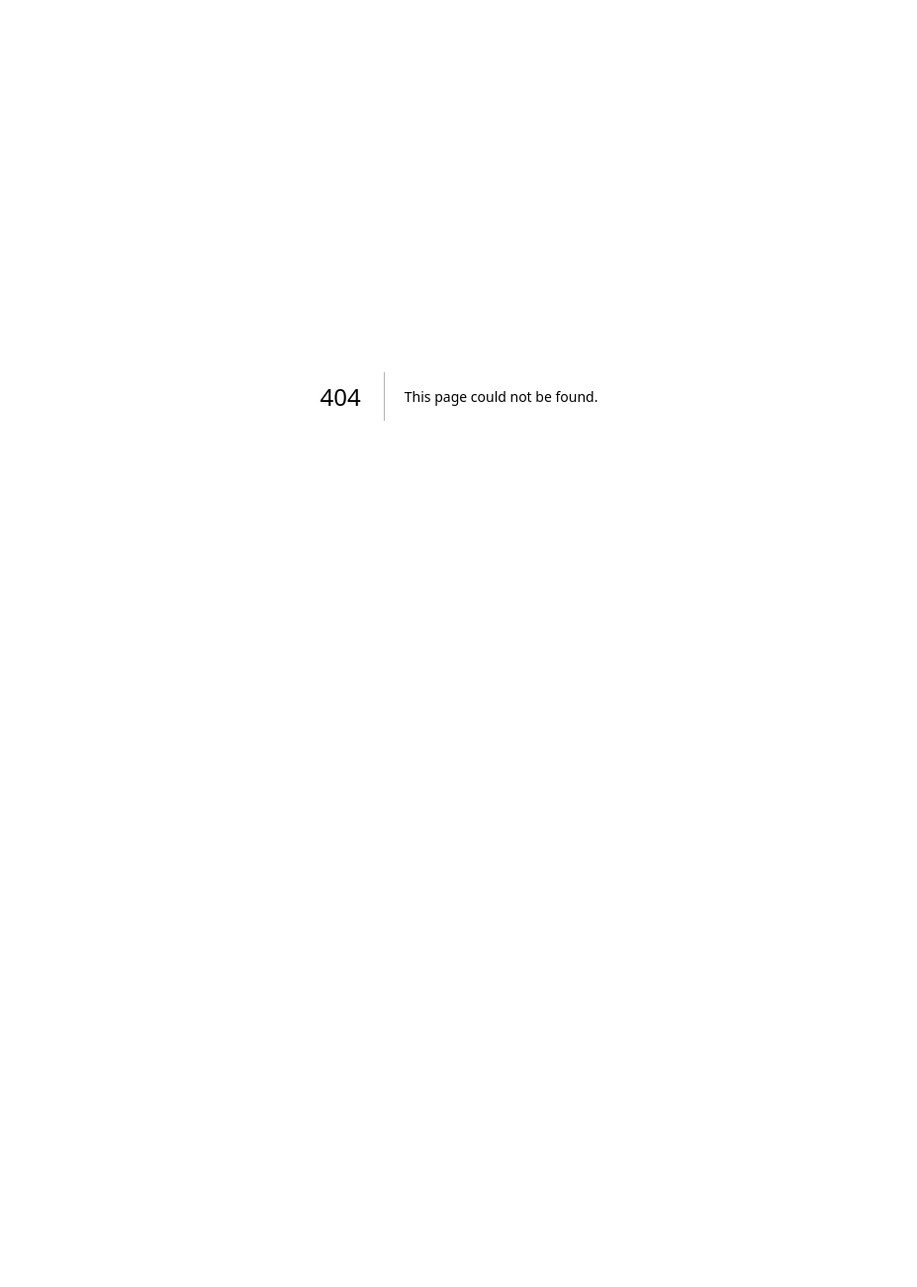
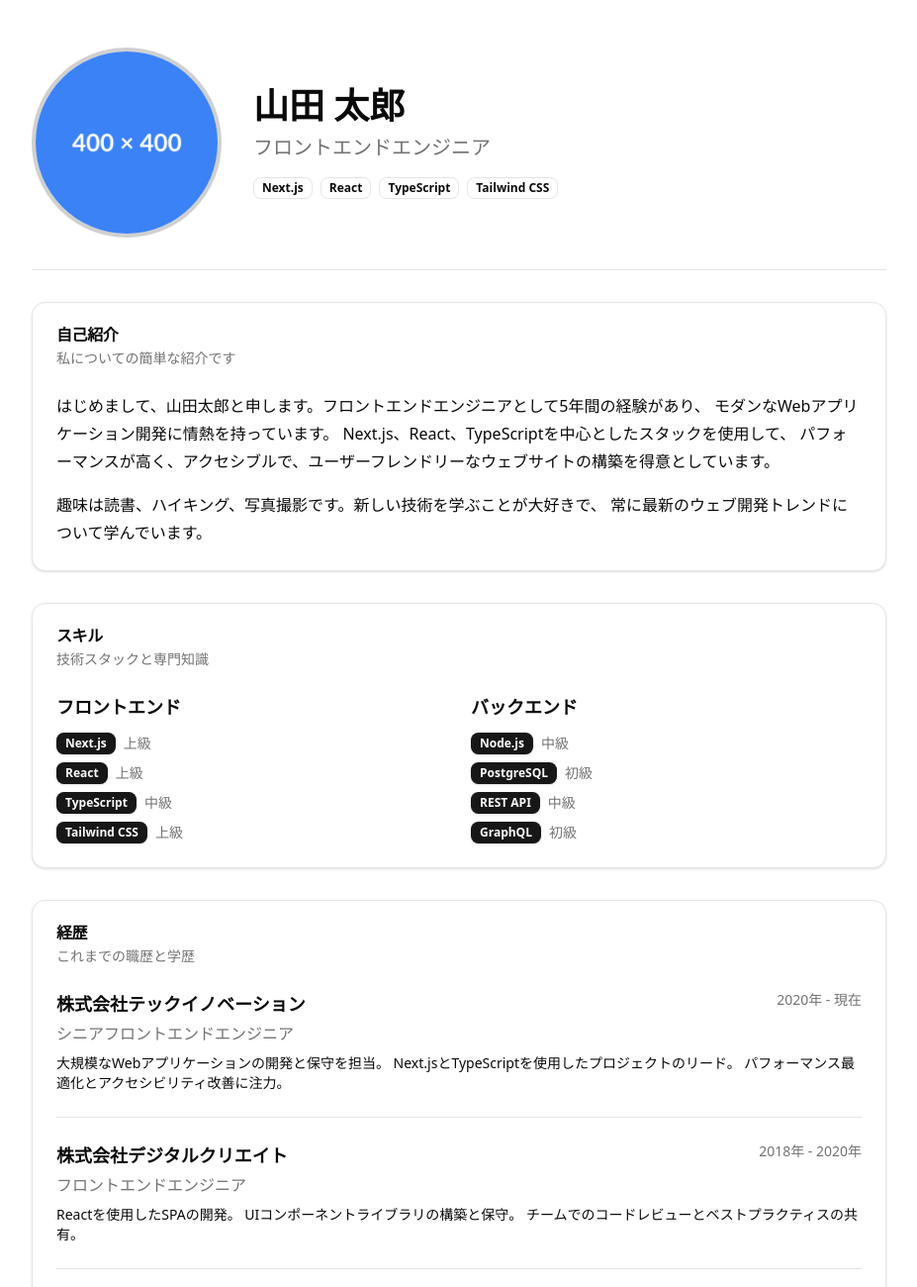
Before and after one commit to takunagai/nextjs-boilerplate, a Next.js app: page /about in a window 1280 px wide. Before the commit this address had no page. Shown: the top 1300 px of the page at 99% size, without its empty margins (176-1103 px from the left). Before the commit the page ends 800 px from the top, so only its background shows below. Built offline with nearby package versions, Linux system fonts and the light colour scheme.

Commit message:
ダミーのアバウトページの追加

```diff
--- /dev/null
+++ b/src/app/about/page.tsx
@@ -0,0 +1,280 @@
+import { Card, CardContent, CardDescription, CardHeader, CardTitle } from "@/components/ui/card";
+import { Separator } from "@/components/ui/separator";
+import { Badge } from "@/components/ui/badge";
+import Image from "next/image";
+import Link from "next/link";
+
+export const metadata = {
+	title: "自己紹介 | Next.js Boilerplate",
+	description: "Next.js Boilerplateプロジェクトの自己紹介ページです。",
+};
+
+export default function AboutPage() {
+	return (
+		<div className="container mx-auto py-12 px-4 max-w-4xl">
+			<div className="flex flex-col gap-8">
+				{/* ヘッダーセクション */}
+				<div className="flex flex-col md:flex-row gap-8 items-center">
+					<div className="relative w-48 h-48 rounded-full overflow-hidden border-4 border-primary/20">
+						<Image
+							src="/profile-placeholder.jpg"
+							alt="プロフィール画像"
+							fill
+							className="object-cover"
+							priority
+						/>
+					</div>
+					<div className="text-center md:text-left">
+						<h1 className="text-4xl font-bold mb-2">山田 太郎</h1>
+						<p className="text-xl text-muted-foreground mb-4">
+							フロントエンドエンジニア
+						</p>
+						<div className="flex flex-wrap gap-2 justify-center md:justify-start">
+							<Badge variant="outline">Next.js</Badge>
+							<Badge variant="outline">React</Badge>
+							<Badge variant="outline">TypeScript</Badge>
+							<Badge variant="outline">Tailwind CSS</Badge>
+						</div>
+					</div>
+				</div>
+
+				<Separator />
+
+				{/* 自己紹介セクション */}
+				<Card>
+					<CardHeader>
+						<CardTitle>自己紹介</CardTitle>
+						<CardDescription>
+							私についての簡単な紹介です
+						</CardDescription>
+					</CardHeader>
+					<CardContent>
+						<p className="leading-7 mb-4">
+							はじめまして、山田太郎と申します。フロントエンドエンジニアとして5年間の経験があり、
+							モダンなWebアプリケーション開発に情熱を持っています。
+							Next.js、React、TypeScriptを中心としたスタックを使用して、
+							パフォーマンスが高く、アクセシブルで、ユーザーフレンドリーなウェブサイトの構築を得意としています。
+						</p>
+						<p className="leading-7">
+							趣味は読書、ハイキング、写真撮影です。新しい技術を学ぶことが大好きで、
+							常に最新のウェブ開発トレンドについて学んでいます。
+						</p>
+					</CardContent>
+				</Card>
+
+				{/* スキルセクション */}
+				<Card>
+					<CardHeader>
+						<CardTitle>スキル</CardTitle>
+						<CardDescription>
+							技術スタックと専門知識
+						</CardDescription>
+					</CardHeader>
+					<CardContent>
+						<div className="grid grid-cols-1 md:grid-cols-2 gap-6">
+							<div>
+								<h3 className="text-lg font-semibold mb-3">
+									フロントエンド
+								</h3>
+								<ul className="space-y-2">
+									<li className="flex items-center gap-2">
+										<Badge>Next.js</Badge>
+										<span className="text-sm text-muted-foreground">
+											上級
+										</span>
+									</li>
+									<li className="flex items-center gap-2">
+										<Badge>React</Badge>
+										<span className="text-sm text-muted-foreground">
+											上級
+										</span>
+									</li>
+									<li className="flex items-center gap-2">
+										<Badge>TypeScript</Badge>
+										<span className="text-sm text-muted-foreground">
+											中級
+										</span>
+									</li>
+									<li className="flex items-center gap-2">
+										<Badge>Tailwind CSS</Badge>
+										<span className="text-sm text-muted-foreground">
+											上級
+										</span>
+									</li>
+								</ul>
+							</div>
+							<div>
+								<h3 className="text-lg font-semibold mb-3">
+									バックエンド
+								</h3>
+								<ul className="space-y-2">
+									<li className="flex items-center gap-2">
+										<Badge>Node.js</Badge>
+										<span className="text-sm text-muted-foreground">
+											中級
+										</span>
+									</li>
+									<li className="flex items-center gap-2">
+										<Badge>PostgreSQL</Badge>
+										<span className="text-sm text-muted-foreground">
+											初級
+										</span>
+									</li>
+									<li className="flex items-center gap-2">
+										<Badge>REST API</Badge>
+										<span className="text-sm text-muted-foreground">
+											中級
+										</span>
+									</li>
+									<li className="flex items-center gap-2">
+										<Badge>GraphQL</Badge>
+										<span className="text-sm text-muted-foreground">
+											初級
+										</span>
+									</li>
+								</ul>
+							</div>
+						</div>
+					</CardContent>
+				</Card>
+
+				{/* 経歴セクション */}
+				<Card>
+					<CardHeader>
+						<CardTitle>経歴</CardTitle>
+						<CardDescription>
+							これまでの職歴と学歴
+						</CardDescription>
+					</CardHeader>
+					<CardContent>
+						<div className="space-y-6">
+							<div>
+								<div className="flex justify-between items-start mb-1">
+									<h3 className="text-lg font-semibold">
+										株式会社テックイノベーション
+									</h3>
+									<span className="text-sm text-muted-foreground">
+										2020年 - 現在
+									</span>
+								</div>
+								<p className="text-muted-foreground mb-2">
+									シニアフロントエンドエンジニア
+								</p>
+								<p className="text-sm">
+									大規模なWebアプリケーションの開発と保守を担当。
+									Next.jsとTypeScriptを使用したプロジェクトのリード。
+									パフォーマンス最適化とアクセシビリティ改善に注力。
+								</p>
+							</div>
+							<Separator />
+							<div>
+								<div className="flex justify-between items-start mb-1">
+									<h3 className="text-lg font-semibold">
+										株式会社デジタルクリエイト
+									</h3>
+									<span className="text-sm text-muted-foreground">
+										2018年 - 2020年
+									</span>
+								</div>
+								<p className="text-muted-foreground mb-2">
+									フロントエンドエンジニア
+								</p>
+								<p className="text-sm">
+									Reactを使用したSPAの開発。
+									UIコンポーネントライブラリの構築と保守。
+									チームでのコードレビューとベストプラクティスの共有。
+								</p>
+							</div>
+							<Separator />
+							<div>
+								<div className="flex justify-between items-start mb-1">
+									<h3 className="text-lg font-semibold">
+										東京工科大学
+									</h3>
+									<span className="text-sm text-muted-foreground">
+										2014年 - 2018年
+									</span>
+								</div>
+								<p className="text-muted-foreground mb-2">
+									情報工学部 情報システム学科
+								</p>
+								<p className="text-sm">
+									Webアプリケーション開発と情報システム設計を専攻。
+									卒業プロジェクトでは学内イベント管理システムを開発。
+								</p>
+							</div>
+						</div>
+					</CardContent>
+				</Card>
+
+				{/* お問い合わせセクション */}
+				<Card>
+					<CardHeader>
+						<CardTitle>お問い合わせ</CardTitle>
+						<CardDescription>
+							ご連絡はこちらからお願いします
+						</CardDescription>
+					</CardHeader>
+					<CardContent>
+						<div className="flex flex-col md:flex-row gap-4 justify-between">
+							<div className="space-y-2">
+								<p className="text-sm text-muted-foreground">
+									メール
+								</p>
+								<p>
+									<a
+										href="mailto:example@example.com"
+										className="text-primary hover:underline"
+									>
+										example@example.com
+									</a>
+								</p>
+							</div>
+							<div className="space-y-2">
+								<p className="text-sm text-muted-foreground">
+									SNS
+								</p>
+								<div className="flex gap-4">
+									<a
+										href="https://github.com/"
+										target="_blank"
+										rel="noopener noreferrer"
+										className="text-primary hover:underline"
+									>
+										GitHub
+									</a>
+									<a
+										href="https://twitter.com/"
+										target="_blank"
+										rel="noopener noreferrer"
+										className="text-primary hover:underline"
+									>
+										Twitter
+									</a>
+									<a
+										href="https://linkedin.com/"
+										target="_blank"
+										rel="noopener noreferrer"
+										className="text-primary hover:underline"
+									>
+										LinkedIn
+									</a>
+								</div>
+							</div>
+						</div>
+					</CardContent>
+				</Card>
+
+				{/* フッター */}
+				<div className="mt-8 text-center">
+					<Link
+						href="/"
+						className="text-primary hover:underline"
+					>
+						ホームに戻る
+					</Link>
+				</div>
+			</div>
+		</div>
+	);
+}
```
Also changed, not shown: public/profile-placeholder.jpg (added).
